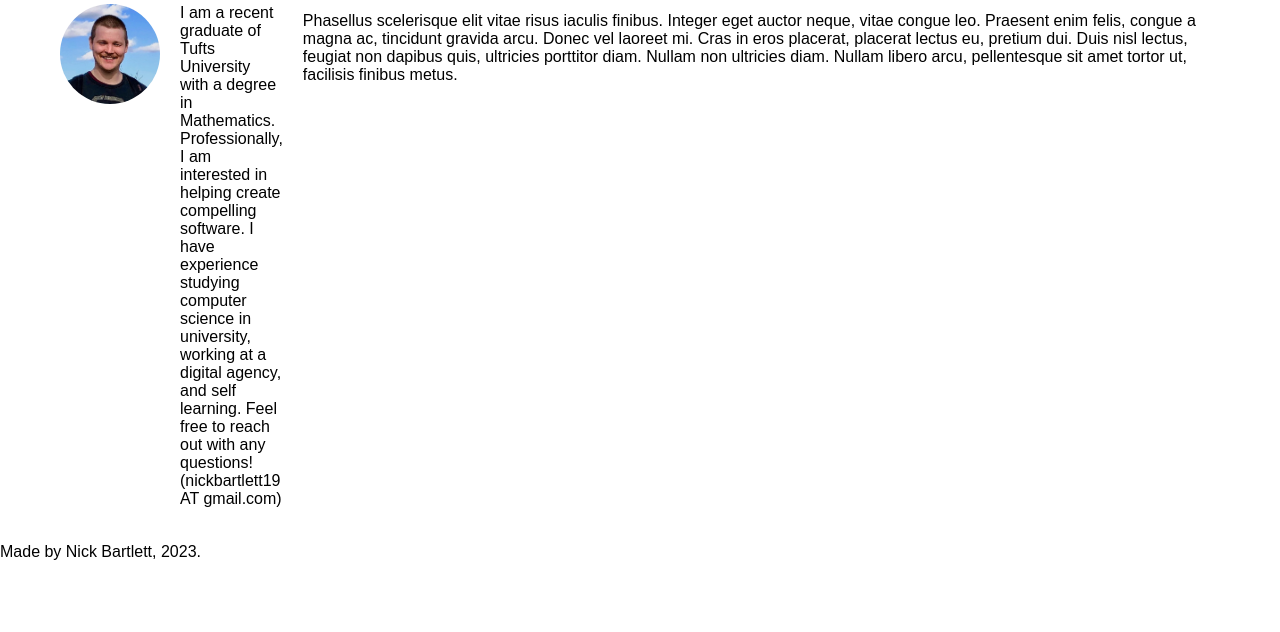
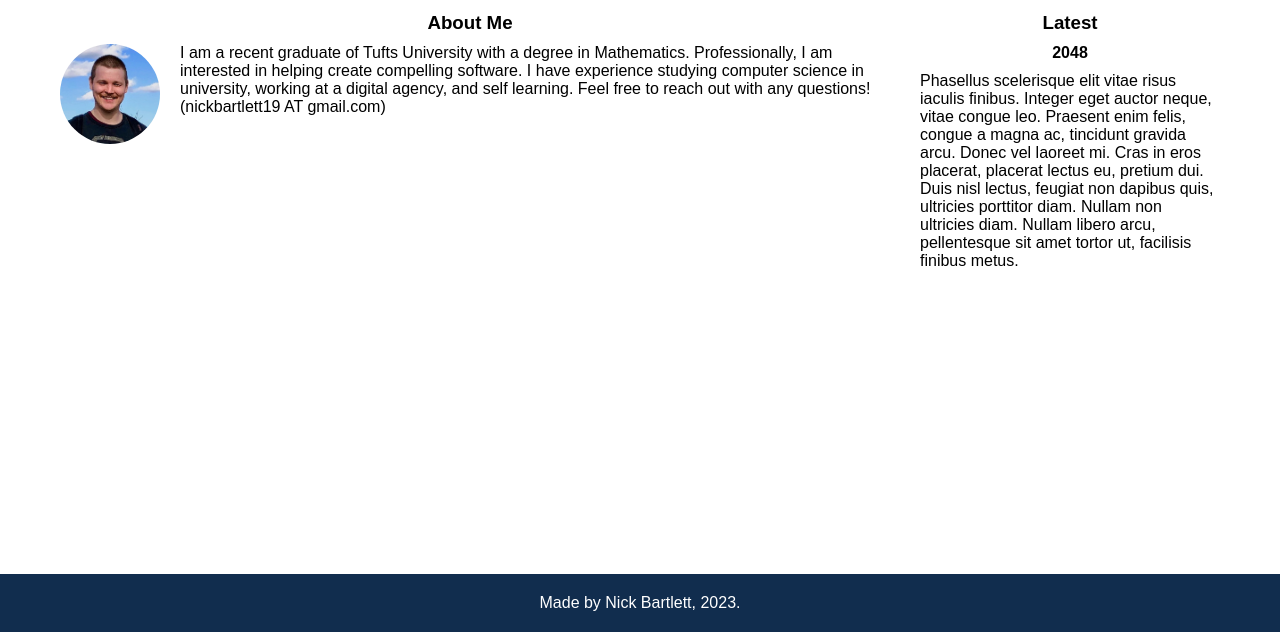
Before and after one commit to nickbartlett19/nickbartlett.me, a plain HTML site: page index.html in a window 1280 px wide. Shown: the part 168-800 px from the top of the page. Drawn offline with Linux system fonts and the light colour scheme.

Commit message:
change selectors from tags to classes

```diff
--- a/style/style.css
+++ b/style/style.css
@@ -1,5 +1,3 @@
-/* ------------- */
-
 /* basic styling */
 
 * {
@@ -7,21 +5,12 @@
     margin: 0;
 }
 
-/* html, body {
-    margin: 0px;
-    height: 100%;
-} */
-
 body {
     font-family: sans-serif;
     font-size: 16px;
     min-height:100vh;
     display: flex;
     flex-direction: column;
-}
-
-nav {
-    padding: 0 15px;
 }
 
 a {
@@ -34,17 +23,17 @@ h3, h4 {
     padding-bottom: 10px;
 }
 
-header, section, aside, footer {
+.header, section, .aside, .footer {
     margin: 0;
     padding: 20px;
 }
 
-header, footer {
+.header, .footer {
     color: #ffffff;
     background: #112d4e;
 }
 
-footer {
+.footer {
     text-align: center;
     margin-top: auto;
 }
@@ -182,7 +171,7 @@ footer {
     margin-right: 20px;
 }
 
-aside {
+.aside {
     flex: 0 1 300px;
 }
 
```
